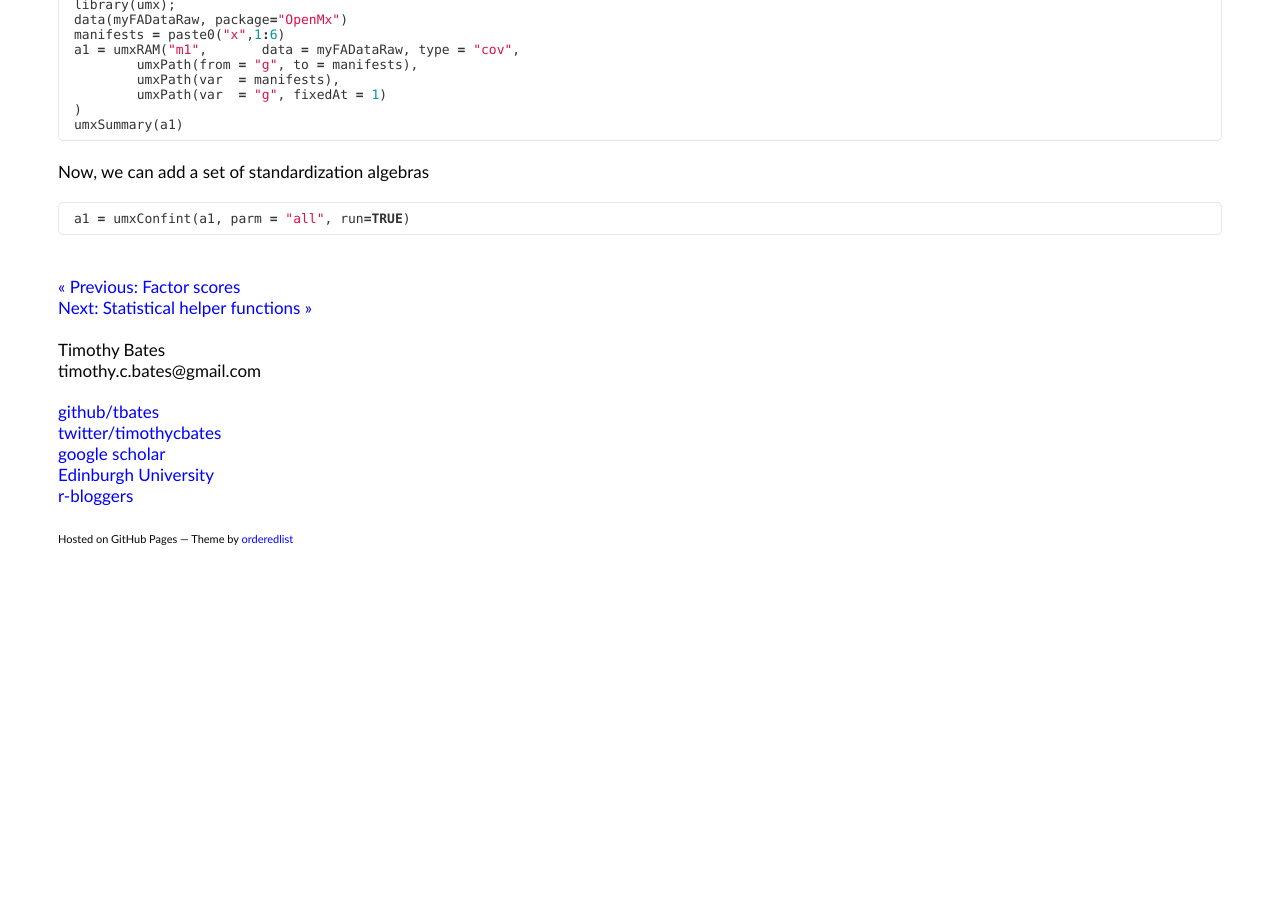
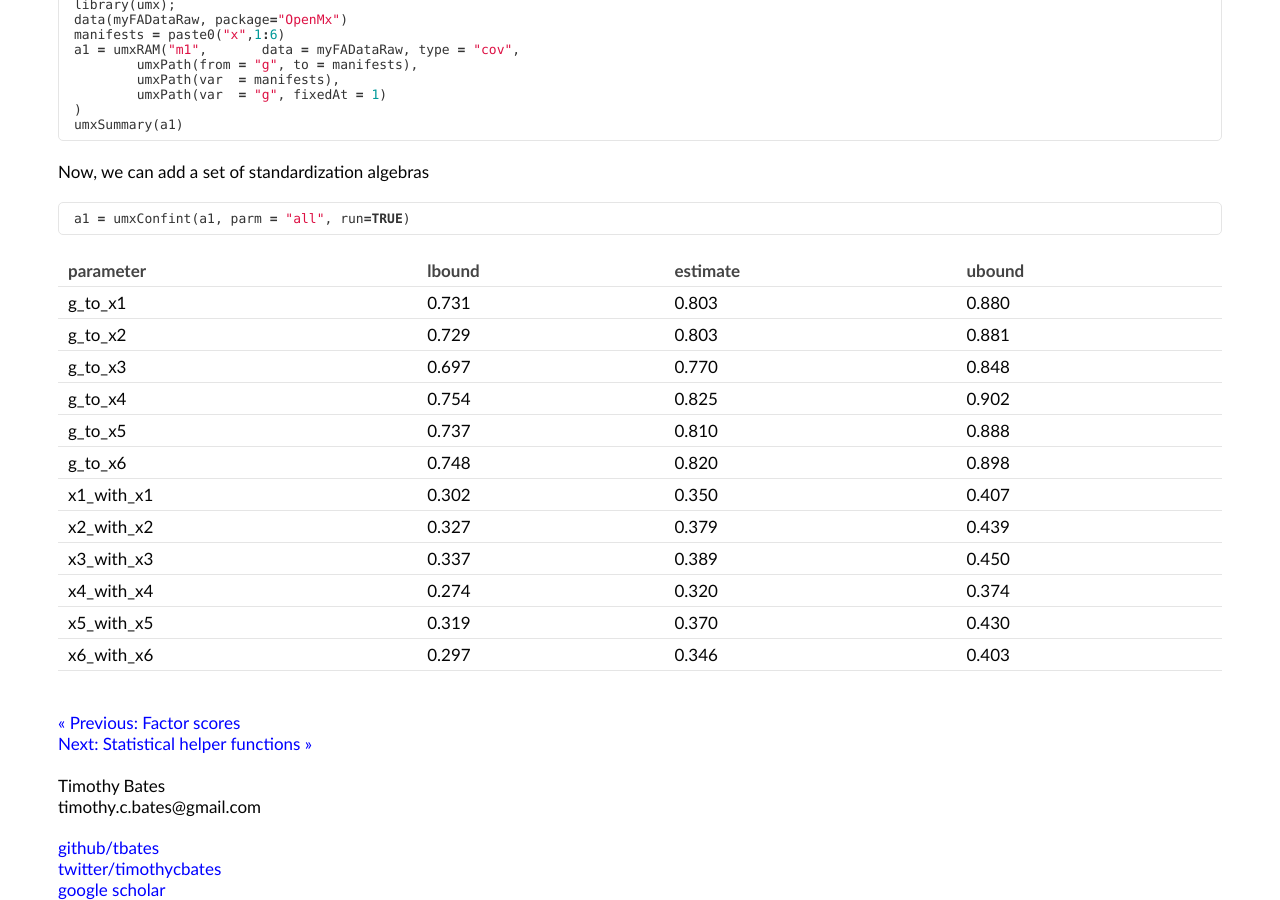
Before and after one commit to tbates/tbates.github.io, a Jekyll site: the page built from _posts/1995-02-10-detailed-Confidence_for_standardized_variables.markdown, in a window 1280 px wide and 900 px high, scrolled down 1671 px. Built offline with Jekyll 4.4.1, drawn with Linux system fonts in a browser that asks for light colours; before the commit the page ends 2296 px from its top, so only the background shows below that.

Commit message:
no message

````diff
--- a/_posts/1995-02-10-detailed-Confidence_for_standardized_variables.markdown
+++ b/_posts/1995-02-10-detailed-Confidence_for_standardized_variables.markdown
@@ -82,3 +82,18 @@ Now, we can add a set of standardization algebras
 ```r
 a1 = umxConfint(a1, parm = "all", run=TRUE)
 ```
+
+| parameter  | lbound | estimate | ubound |
+|:-----------|:-------|:---------|:-------|
+| g_to_x1    | 0.731  | 0.803    | 0.880  |
+| g_to_x2    | 0.729  | 0.803    | 0.881  |
+| g_to_x3    | 0.697  | 0.770    | 0.848  |
+| g_to_x4    | 0.754  | 0.825    | 0.902  |
+| g_to_x5    | 0.737  | 0.810    | 0.888  |
+| g_to_x6    | 0.748  | 0.820    | 0.898  |
+| x1_with_x1 | 0.302  | 0.350    | 0.407  |
+| x2_with_x2 | 0.327  | 0.379    | 0.439  |
+| x3_with_x3 | 0.337  | 0.389    | 0.450  |
+| x4_with_x4 | 0.274  | 0.320    | 0.374  |
+| x5_with_x5 | 0.319  | 0.370    | 0.430  |
+| x6_with_x6 | 0.297  | 0.346    | 0.403  |
````
